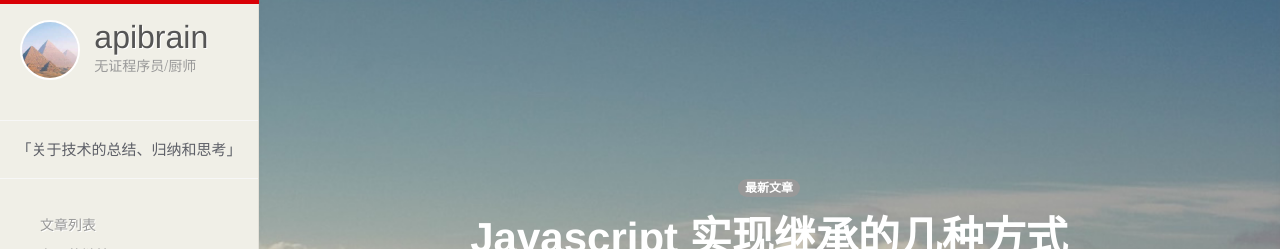
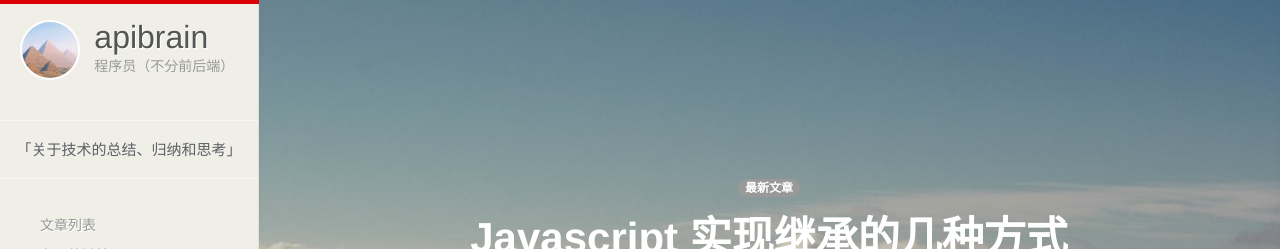
Before and after one commit to apibrain/apibrain.github.io, a Jekyll site: the page built from index.html, in a window 1280 px wide. Shown: the top 249 px of the page. Built offline with Jekyll 4.4.1, drawn with Linux system fonts in a browser that asks for light colours.

Commit message:
修改了career配置项

```diff
--- a/_config.yml
+++ b/_config.yml
@@ -1,7 +1,7 @@
 # author setting
 name: apibrain
 author: apibrain
-career: 无证程序员/厨师
+career: 程序员（不分前后端）
 baseurl: ''
 description: 关于技术的总结、归纳和思考
 github: http://www.github.com/apibrain
```
